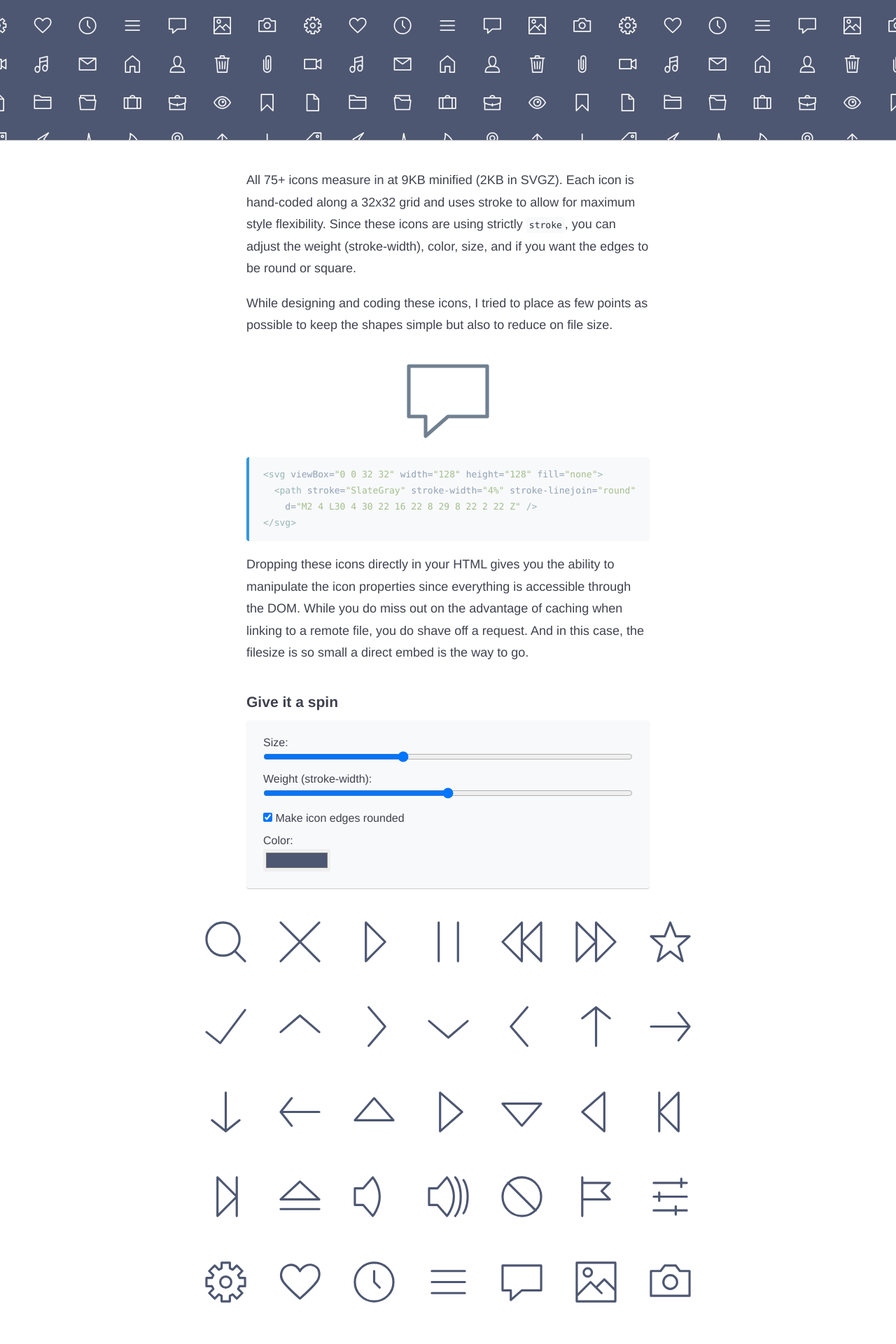
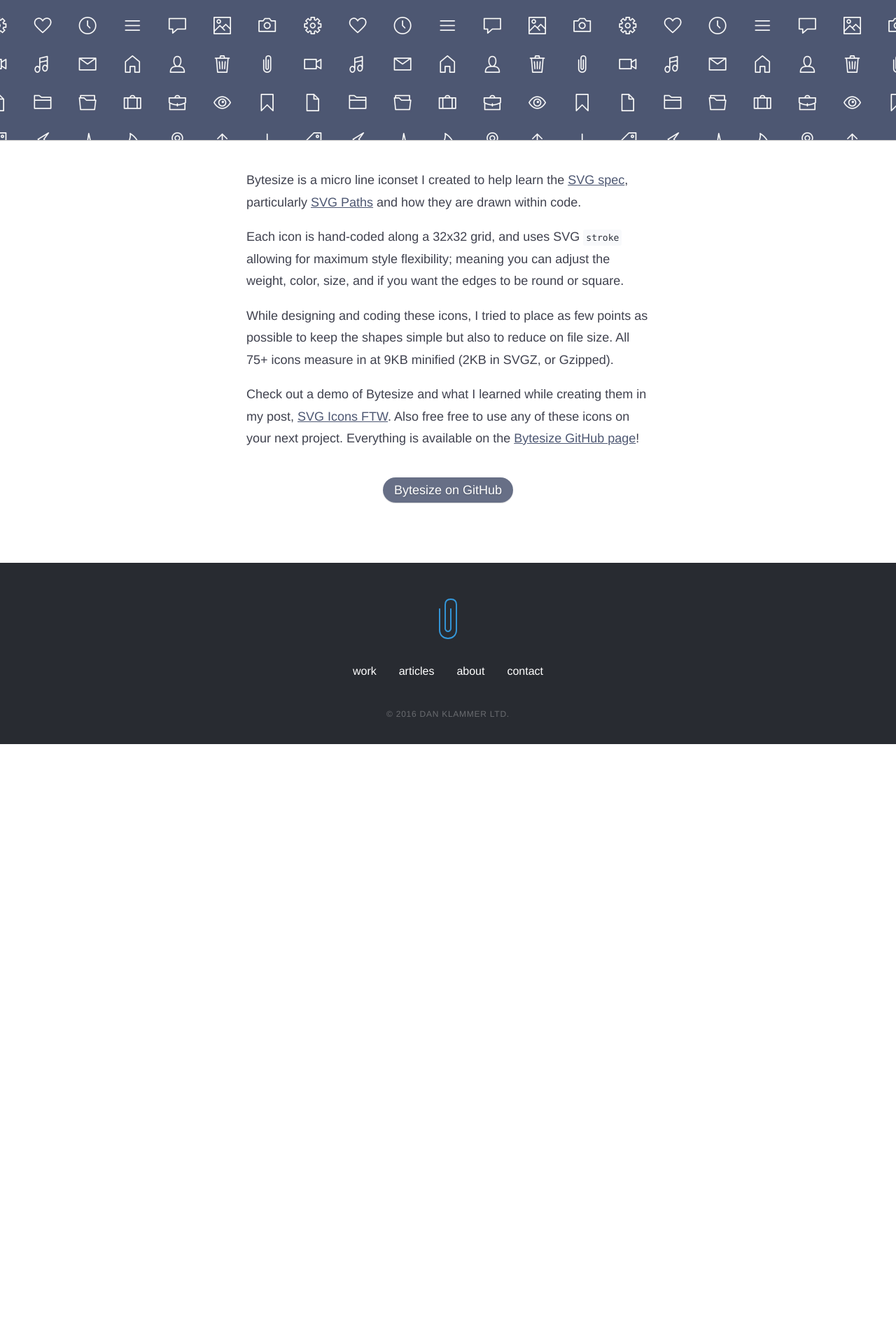
Before and after one commit to danklammer/danklammer.github.io, a Jekyll site: the page built from work/_posts/2016-06-01-bytesize.md, in a window 1280 px wide. Shown: the part 477-2397 px from the top of the page at 70% size. Built offline with Jekyll 4.4.1, drawn with Linux system fonts in a browser that asks for light colours; after the commit the page ends 1540 px from its top, so only the background shows below that; some of the changed text lies outside the part shown.

Commit message:
Split Bytesize project page into an article. WIP

```diff
--- a/_includes/layout/head.html
+++ b/_includes/layout/head.html
@@ -20,7 +20,7 @@
   <link rel="apple-touch-icon" href="{{ "/apple-touch-icon.png" | prepend: site.baseurl }}">
   <link href="{{ "/favicon.ico" | prepend: site.baseurl }}" rel="shortcut icon" type="image/x-icon">
 
-  {% if page.path contains 'work' %}
+  {% if page.path contains '_posts' %}
     <style>
       .post-content a, .color-page { color: rgb({{ page.color }}) }
       .post-content a.btn, .bg-page { color: #fff; background: rgb({{ page.color }}) }
--- a/work/_posts/2016-06-01-bytesize.md
+++ b/work/_posts/2016-06-01-bytesize.md
@@ -12,34 +12,16 @@
 permalink:      /bytesize-icons/
 ---
 
-All 75+ icons measure in at 9KB minified (2KB in SVGZ). Each icon is hand-coded along a 32x32 grid and uses stroke to allow for maximum style flexibility. Since these icons are using strictly `stroke`, you can adjust the weight (stroke-width), color, size, and if you want the edges to be round or square.
+Bytesize is a micro line iconset I created to help learn the [SVG spec](https://www.w3.org/TR/SVG/), particularly [SVG Paths](https://developer.mozilla.org/en-US/docs/Web/SVG/Tutorial/Paths) and how they are drawn within code.
 
-While designing and coding these icons, I tried to place as few points as possible to keep the shapes simple but also to reduce on file size.
+Each icon is hand-coded along a 32x32 grid, and uses SVG `stroke` allowing for maximum style flexibility; meaning you can adjust the weight, color, size, and if you want the edges to be round or square.
 
-<div class="align-center p2">
-    <svg viewBox="0 0 32 32" width="128" height="128" fill="none">
-      <path stroke="SlateGray" stroke-width="4%" stroke-linejoin="round"
-        d="M2 4 L30 4 30 22 16 22 8 29 8 22 2 22 Z" />
-    </svg>
-</div>
+While designing and coding these icons, I tried to place as few points as possible to keep the shapes simple but also to reduce on file size. All 75+ icons measure in at 9KB minified (2KB in SVGZ, or Gzipped).
 
-
-{% highlight html %}
-<svg viewBox="0 0 32 32" width="128" height="128" fill="none">
-  <path stroke="SlateGray" stroke-width="4%" stroke-linejoin="round"
-    d="M2 4 L30 4 30 22 16 22 8 29 8 22 2 22 Z" />
-</svg>
-{% endhighlight %}
-
-
-Dropping these icons directly in your HTML gives you the ability to manipulate the icon properties since everything is accessible through the DOM. While you do miss out on the advantage of caching when linking to a remote file, you do shave off a request. And in this case, the filesize is so small a direct embed is the way to go.
-
-### **Give it a spin**
-
-{% include modules/bytesize-demo.html %}
+Check out a demo of Bytesize and what I learned while creating them in my post, [SVG Icons FTW](/articles/svg-icons-ftw). Also free free to use any of these icons on your next project. Everything is available on the [Bytesize GitHub page](https://github.com/danklammer/bytesize-icons)!
 
 <div class="py4 align-center">
     <a href="https://github.com/danklammer/bytesize-icons" class="btn dim underline-none text-shadow-light box-shadow-light px3 py2 br6 pressable">
-        Checkout the project on GitHub
+        Bytesize on GitHub
     </a>
 </div>
```
Also changed, not shown: articles/_posts/2016-07-31-svg-icons-ftw.md (added, +42 -0 lines), img/articles/2016-07-31-svg-icons-ftw/svg-icons-ftw-cover.png (added).
